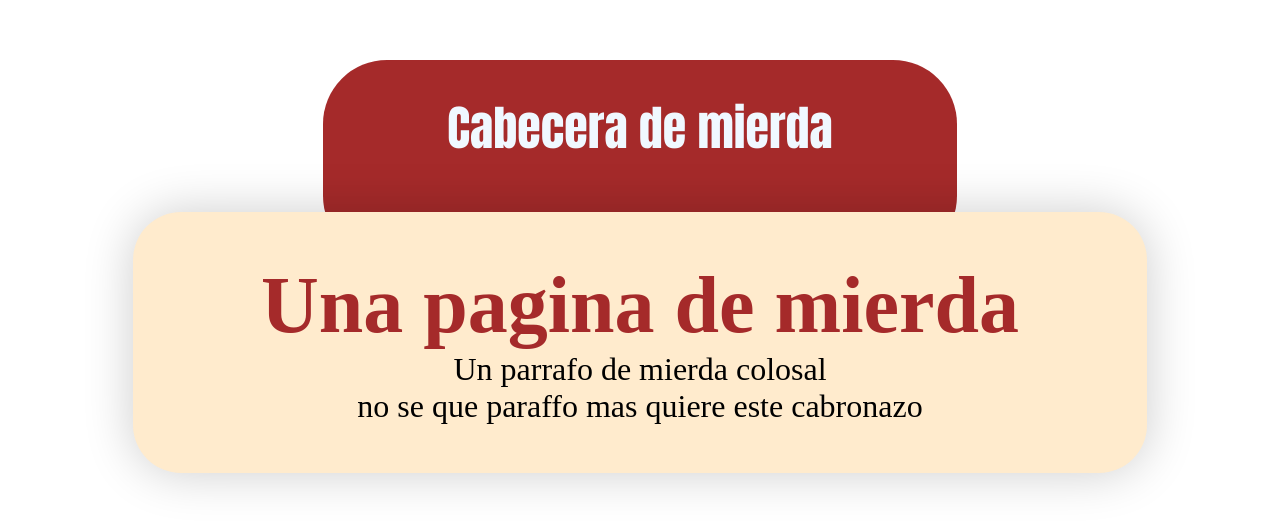
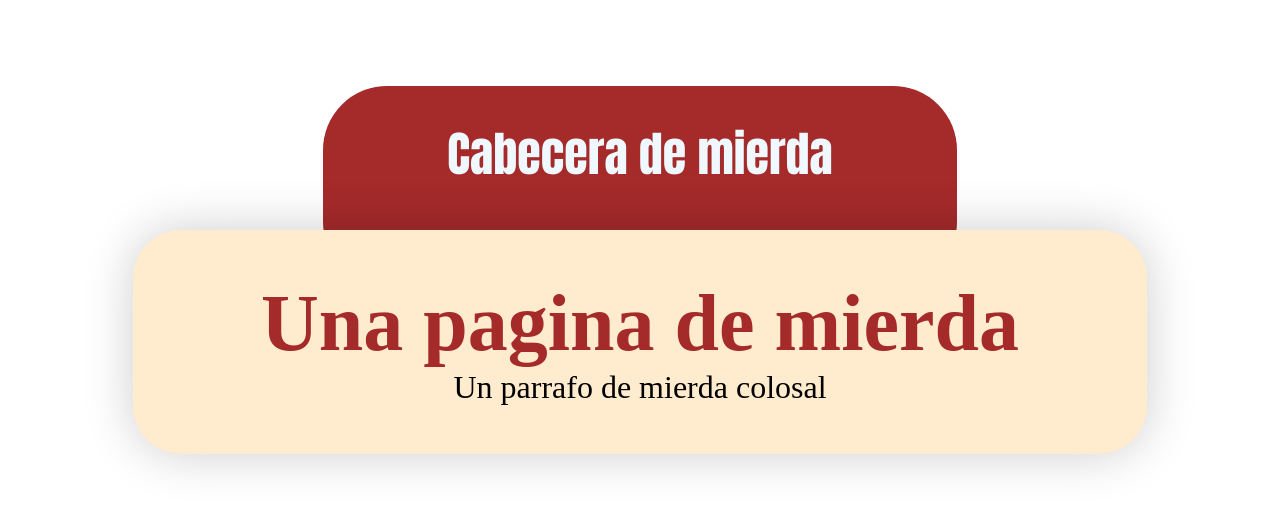
Before and after one commit to drkedrkedjon/practicando-git, a plain HTML site: page index.html in a window 1280 px wide. Shown: the part 166-694 px from the top of the page. Drawn offline with Linux system fonts and the light colour scheme.

Commit message:
Areglo final antes de traer cambios desde main

```diff
--- a/css.css
+++ b/css.css
@@ -27,7 +27,7 @@ p {
   font-size: 2rem;
   font-weight: 900;
   padding: 1em 2em 3em;
-  transform: translateY(6vh);
+  transform: translateY(7vh);
   background-color: brown;
   color: aliceblue;
   border-radius: 2em;
--- a/index.html
+++ b/index.html
@@ -14,7 +14,6 @@
     <div class="container">
       <h1>Una pagina de mierda</h1>
       <p>Un parrafo de mierda colosal</p>
-      <p>no se que paraffo mas quiere este cabronazo</p>
     </div>
 </body>
 </html>
```
